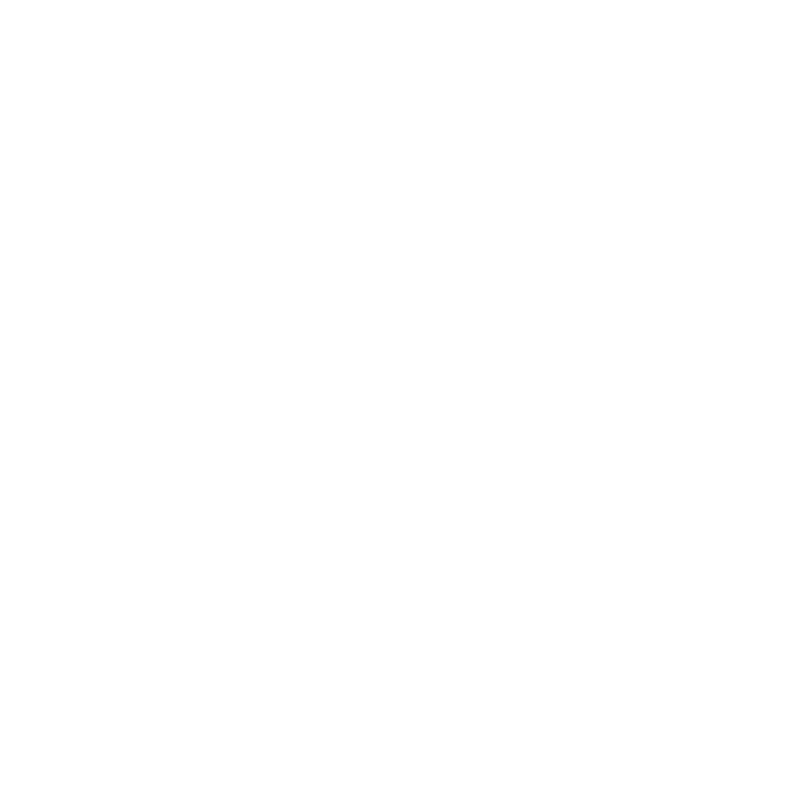
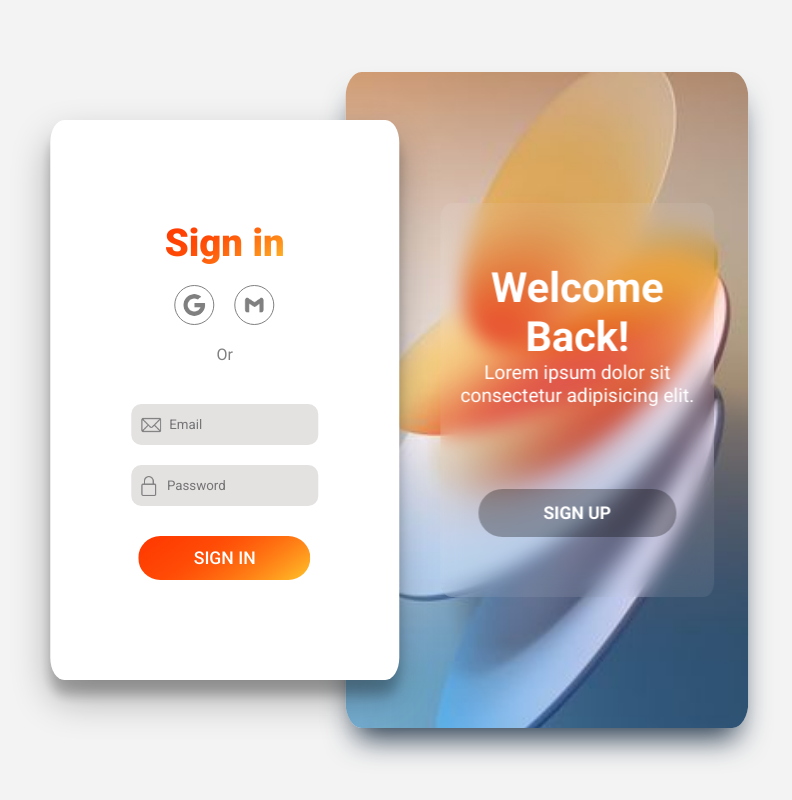
Before and after one commit to OmkarGarate/mosaic, a React (Create React App) app: page /srm in a window 1280 px wide. Before the commit this address had no page. Shown: the whole page, without its empty margins (254-1046 px from the left). Built offline with nearby package versions, Linux system fonts and the light colour scheme.

Commit message:
corrected google and email imgs (#18)
* added signin register

* added signin paths

* corrected google and email imgs

```diff
--- a/src/App.js
+++ b/src/App.js
@@ -15,6 +15,7 @@ import CollegeListing from './Components/CollegeListing';
 import AllColleges from './Components/AllColleges';
 import Signin from './Components/Signin';
 import Signup from './Components/Signup';
+import SRM from './Components/SRM';
 
 
 
@@ -32,8 +33,7 @@ function App() {
       <Route path="/allGallery" element={<AllGallery/>}/>
       <Route path="/aboutMosaic" element={<AboutMain/>}/>
       <Route path="/eventPage" element={<EventPage/>}/>
-      <Route path="/signin" element={<Signin/>}/>
-      <Route path="/signup" element={<Signup/>}/>
+      <Route path="/srm" element={<SRM/>}/>
       <Route path="/profilePage" element={<Profile/>}>
         <Route path='/profilePage' element={<RegEvents/>}/>
         <Route path='likedEve' element={<LikedEvents/>}/>
--- a/src/css/signin.css
+++ b/src/css/signin.css
@@ -62,8 +62,8 @@
   border: 1px solid #808080;
   border-radius: 50%;
   padding: 8px;
-  width: 20px;
-  height: 20px;
+  width: 40px;
+  height: 40px;
   position: absolute;
   transition: opacity 0.3s ease;
 }
@@ -83,9 +83,9 @@
   justify-content: center;
   position: relative;
   border-radius: 50%;
-  width: 20px;
+  width: 40px;
   padding: 8px;
-  height: 20px;
+  height: 40px;
   cursor: pointer;
 }
 
--- a/src/css/srm.css
+++ b/src/css/srm.css
@@ -67,14 +67,14 @@
     position: absolute;
     /* border: 1px solid purple; */
     /* top: 120px; */
-    width: 62%;
+    width: 68%;
     display: flex;
     align-items: center;
     flex-direction: column;
     justify-content: space-between;
     text-align: center;
     border-radius: 4%;
-    height: 33vh;
+    height: 60%;
     padding: 60px 20px;
     background-color: rgb(255 255 255 / 8%);
     -webkit-backdrop-filter: blur(10px);
```
